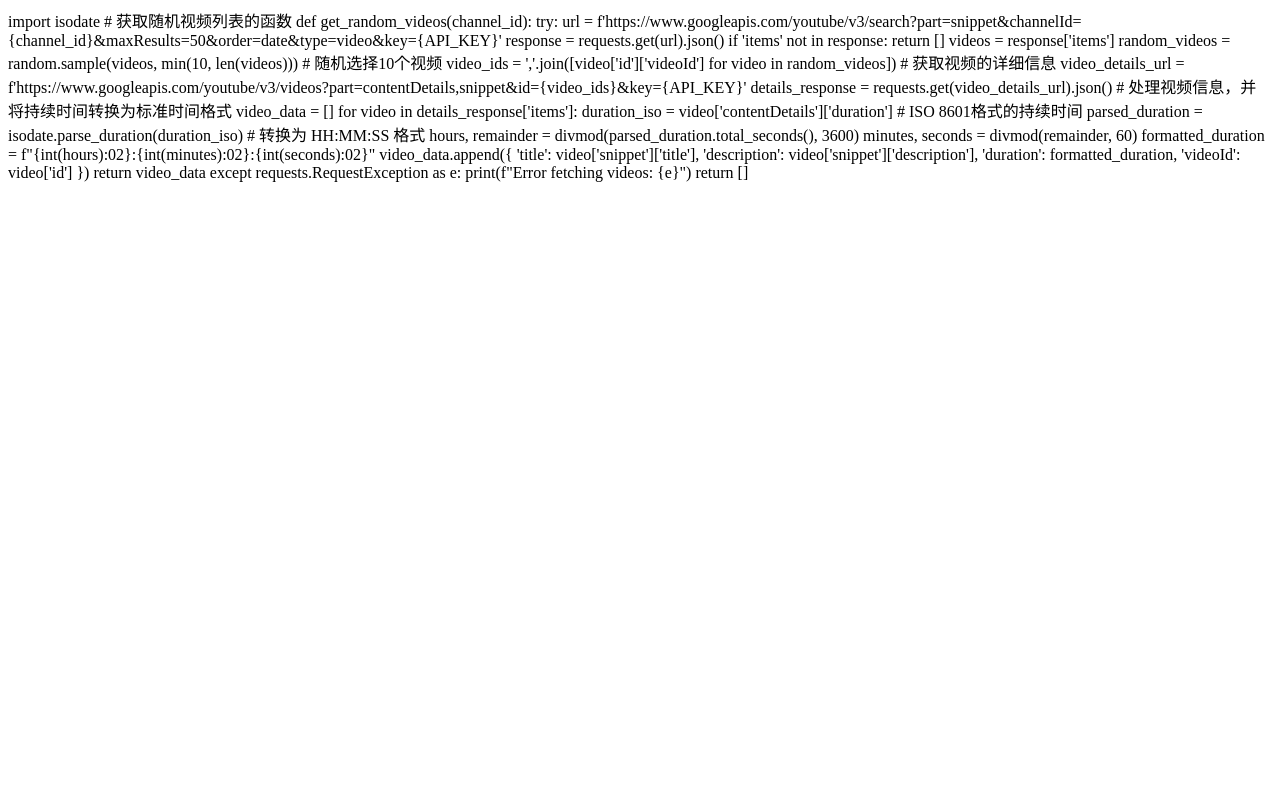
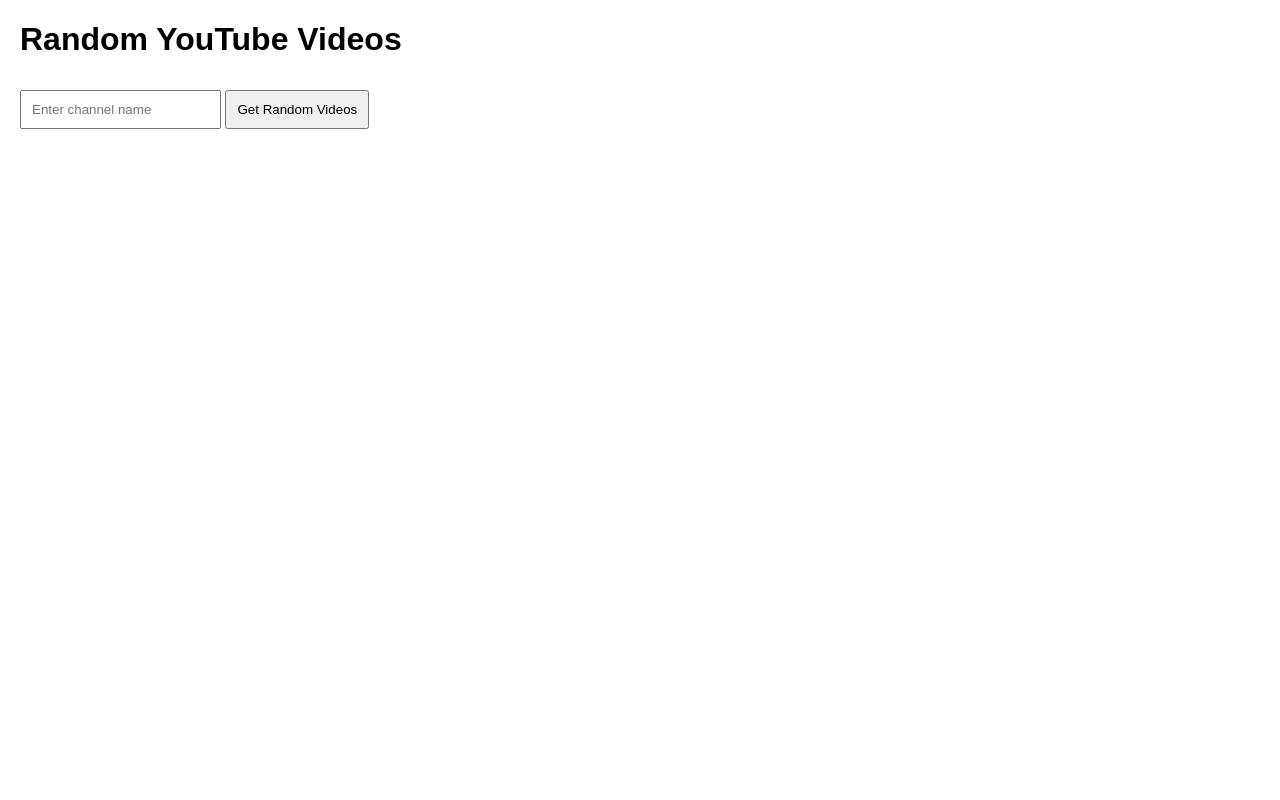
Before and after one commit to windy003/random_youtube, a Flask app: template templates/index.html in a window 1280 px wide. Run offline with Flask 3, Linux system fonts and the light colour scheme; the template is opened without the code that fills it, so the values that code supplies are empty.

Commit message:
第一个版本,可以正常使用,不是很完美,时间戳不好,没有时间选择功能

```diff
--- a/app.py
+++ b/app.py
@@ -1,68 +1,55 @@
-from flask import Flask, request, jsonify
-from googleapiclient.discovery import build
-from flask_cors import CORS
+from flask import Flask, render_template, request, jsonify
+import requests
+import random
 
 app = Flask(__name__)
-CORS(app)  # 允许跨域请求
 
-# 使用你自己的 YouTube API key
-YOUTUBE_API_KEY = 'YOUR_API_KEY'
+# YouTube API key
+API_KEY = 'AIzaSyDuzxutoocl94tIzUNBxPQxxwg5foqDMaw'
 
-def get_videos_from_channel(channel_name):
-    youtube = build('youtube', 'v3', developerKey=YOUTUBE_API_KEY)
+# 通过频道名称搜索频道ID
+def get_channel_id(channel_name):
+    url = f'https://www.googleapis.com/youtube/v3/search?part=snippet&q={channel_name}&type=channel&key={API_KEY}'
+    response = requests.get(url).json()
 
-    # 获取频道的 ID
-    channel_response = youtube.search().list(
-        q=channel_name,
-        type='channel',
-        part='id,snippet',
-        maxResults=1
-    ).execute()
+    if 'items' in response and len(response['items']) > 0:
+        return response['items'][0]['snippet']['channelId']  # 获取频道ID
+    return None
 
-    if not channel_response['items']:
-        return {'error': 'No channel found with that name.'}
+# 获取随机视频列表的函数
+def get_random_videos(channel_id):
+    url = f'https://www.googleapis.com/youtube/v3/search?part=snippet&channelId={channel_id}&maxResults=50&order=date&type=video&key={API_KEY}'
+    response = requests.get(url).json()
+    if 'items' not in response:
+        return []
 
-    channel_id = channel_response['items'][0]['id']['channelId']
+    videos = response['items']
+    random_videos = random.sample(videos, min(10, len(videos)))  # 随机选择10个视频
+    video_ids = ','.join([video['id']['videoId'] for video in random_videos])
 
-    # 根据频道 ID 获取视频
-    video_response = youtube.search().list(
-        channelId=channel_id,
-        part='id,snippet',
-        order='date',
-        maxResults=10  # 返回前 10 个视频
-    ).execute()
+    # 获取视频的详细信息
+    video_details_url = f'https://www.googleapis.com/youtube/v3/videos?part=contentDetails,snippet&id={video_ids}&key={API_KEY}'
+    details_response = requests.get(video_details_url).json()
 
-    videos = []
-    for item in video_response['items']:
-        if item['id']['kind'] == 'youtube#video':  # 过滤掉非视频的条目
-            video_id = item['id']['videoId']
-            video_details = youtube.videos().list(
-                id=video_id,
-                part='contentDetails'
-            ).execute()
+    return details_response['items']
 
-            # 获取视频的详情
-            if video_details['items']:
-                video = {
-                    'id': video_id,
-                    'snippet': item['snippet'],
-                    'contentDetails': video_details['items'][0]['contentDetails']
-                }
-                videos.append(video)
+# 首页路由，渲染输入页面
+@app.route('/')
+def index():
+    return render_template('index.html')
 
-    return videos
-
+# 处理视频请求的API路由
 @app.route('/get_videos', methods=['POST'])
 def get_videos():
     channel_name = request.form.get('channel_name')
 
-    if not channel_name:
-        return jsonify({'error': 'Channel name is required.'})
+    # 获取频道ID
+    channel_id = get_channel_id(channel_name)
+    if not channel_id:
+        return jsonify({'error': 'Channel not found'})
 
-    try:
-        videos = get_videos_from_channel(channel_name)
-    except Exception as e:
-        return jsonify({'error': str(e)})
+    # 获取随机视频
+    videos = get_random_videos(channel_id)
 
     return jsonify(videos)
 
--- a/templates/index.html
+++ b/templates/index.html
@@ -1,41 +1,91 @@
-import isodate
+<!DOCTYPE html>
+<html lang="en">
+<head>
+    <meta charset="UTF-8">
+    <meta name="viewport" content="width=device-width, initial-scale=1.0">
+    <title>YouTube Random Videos</title>
+    <style>
+        body {
+            font-family: Arial, sans-serif;
+            margin: 20px;
+        }
+        input, button {
+            padding: 10px;
+            margin: 10px 0;
+        }
+        .video-container {
+            margin-top: 20px;
+        }
+        .video {
+            margin-bottom: 20px;
+        }
+        img {
+            max-width: 200px;
+        }
+        hr {
+            border: 1px solid #ccc;
+            margin: 20px 0;
+        }
+        .video-number {
+            font-weight: bold;
+        }
+    </style>
+</head>
+<body>
 
-# 获取随机视频列表的函数
-def get_random_videos(channel_id):
-    try:
-        url = f'https://www.googleapis.com/youtube/v3/search?part=snippet&channelId={channel_id}&maxResults=50&order=date&type=video&key={API_KEY}'
-        response = requests.get(url).json()
+    <h1>Random YouTube Videos</h1>
+    <form id="videoForm">
+        <input type="text" id="channelName" placeholder="Enter channel name" required>
+        <button type="submit">Get Random Videos</button>
+    </form>
 
-        if 'items' not in response:
-            return []
+    <div id="videoContainer" class="video-container"></div>
 
-        videos = response['items']
-        random_videos = random.sample(videos, min(10, len(videos)))  # 随机选择10个视频
-        video_ids = ','.join([video['id']['videoId'] for video in random_videos])
+    <script>
+        document.getElementById('videoForm').addEventListener('submit', async function(event) {
+            event.preventDefault();
 
-        # 获取视频的详细信息
-        video_details_url = f'https://www.googleapis.com/youtube/v3/videos?part=contentDetails,snippet&id={video_ids}&key={API_KEY}'
-        details_response = requests.get(video_details_url).json()
+            const channelName = document.getElementById('channelName').value;
+            const response = await fetch('/get_videos', {
+                method: 'POST',
+                headers: {
+                    'Content-Type': 'application/x-www-form-urlencoded',
+                },
+                body: `channel_name=${channelName}`
+            });
 
-        # 处理视频信息，并将持续时间转换为标准时间格式
-        video_data = []
-        for video in details_response['items']:
-            duration_iso = video['contentDetails']['duration']  # ISO 8601格式的持续时间
-            parsed_duration = isodate.parse_duration(duration_iso)
+            const videos = await response.json();
 
-            # 转换为 HH:MM:SS 格式
-            hours, remainder = divmod(parsed_duration.total_seconds(), 3600)
-            minutes, seconds = divmod(remainder, 60)
-            formatted_duration = f"{int(hours):02}:{int(minutes):02}:{int(seconds):02}"
+            const container = document.getElementById('videoContainer');
+            container.innerHTML = '';  // 清空之前的内容
 
-            video_data.append({
-                'title': video['snippet']['title'],
-                'description': video['snippet']['description'],
-                'duration': formatted_duration,
-                'videoId': video['id']
-            })
+            if (videos.error) {
+                container.innerHTML = `<p>${videos.error}</p>`;
+                return;
+            }
 
-        return video_data
-    except requests.RequestException as e:
-        print(f"Error fetching videos: {e}")
-        return []
+            // 遍历视频列表，并为每个视频添加编号和分割线
+            videos.forEach((video, index) => {
+                const videoElement = document.createElement('div');
+                videoElement.classList.add('video');
+
+                // 视频编号
+                const videoNumber = index + 1;
+
+                videoElement.innerHTML = `
+                    <p class="video-number">Video ${videoNumber}</p>
+                    <h2>${video.snippet.title}</h2>
+                    <p>${video.snippet.description}</p>
+                    <img src="${video.snippet.thumbnails.default.url}" alt="${video.snippet.title}">
+                    <p>Duration: ${video.contentDetails.duration}</p>
+                    <a href="https://www.youtube.com/watch?v=${video.id}" target="_blank">Watch on YouTube</a>
+                    <hr>
+                `;
+
+                container.appendChild(videoElement);
+            });
+        });
+    </script>
+
+</body>
+</html>
```
